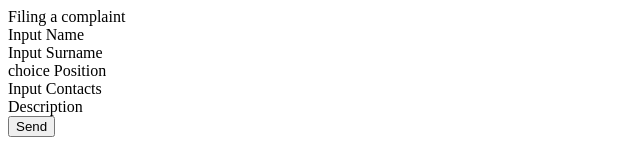
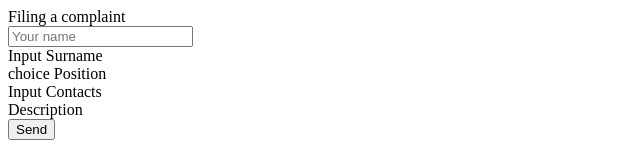
Before and after one commit to resufer/evil-forms, a React (Create React App) app: page / in a window 1280 px wide. Shown: the top 160 px of the page, without its empty margins (0-640 px from the left). Built offline with nearby package versions, Linux system fonts and the light colour scheme.

Commit message:
Update Name.jsx

```diff
--- a/src/Name/Name.jsx
+++ b/src/Name/Name.jsx
@@ -3,8 +3,8 @@ import React from 'react';
 
 function Name() {
   return (
-    <div>
-      Input Name
+    <div className='inputName'>
+      <input placeholder='Your name' />
     </div>
   )
 };
```
